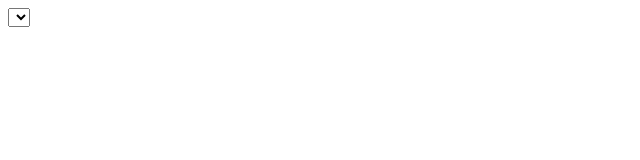
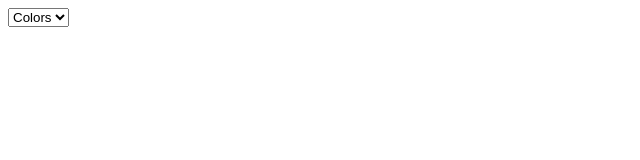
Before and after one commit to matheusnsilvab/GeradorDeCores, a plain HTML site: page index.html in a window 1280 px wide. Shown: the full height of the page, 0-640 px from the left. Drawn offline with Linux system fonts and the light colour scheme.

Commit message:
Criando o option selected

```diff
--- a/index.html
+++ b/index.html
@@ -10,7 +10,9 @@
 <body>
    <main>
      <div id="cardColor"></div>
-      <select id="selection-colors" onchange="bgChange(this.value)"></select>
+      <select id="selection-colors" onchange="bgChange(this.value)">
+     <option selected>Colors</option>
+      </select>
    </main>
   <script src="assets/js/script.js"></script>
  </body>
```
